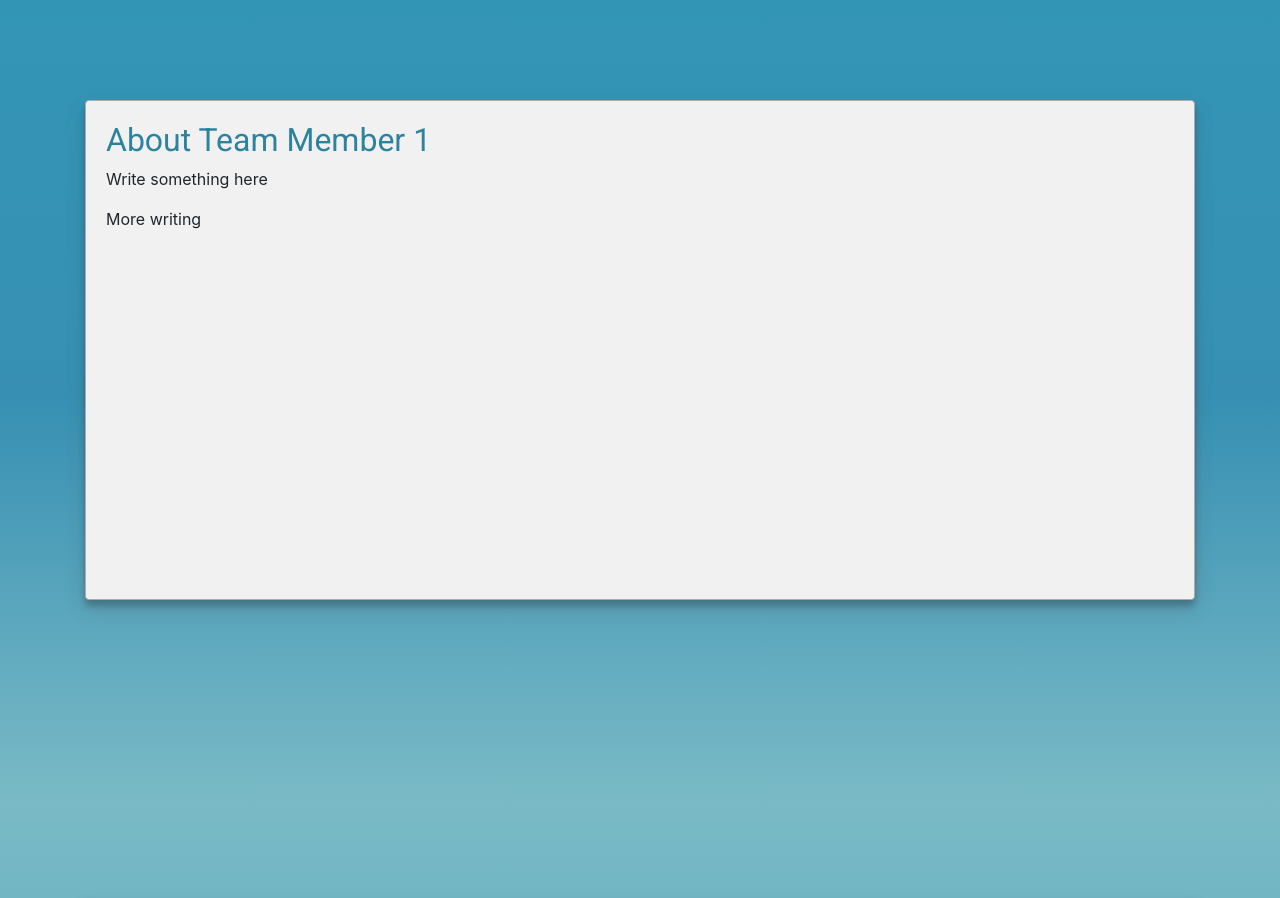
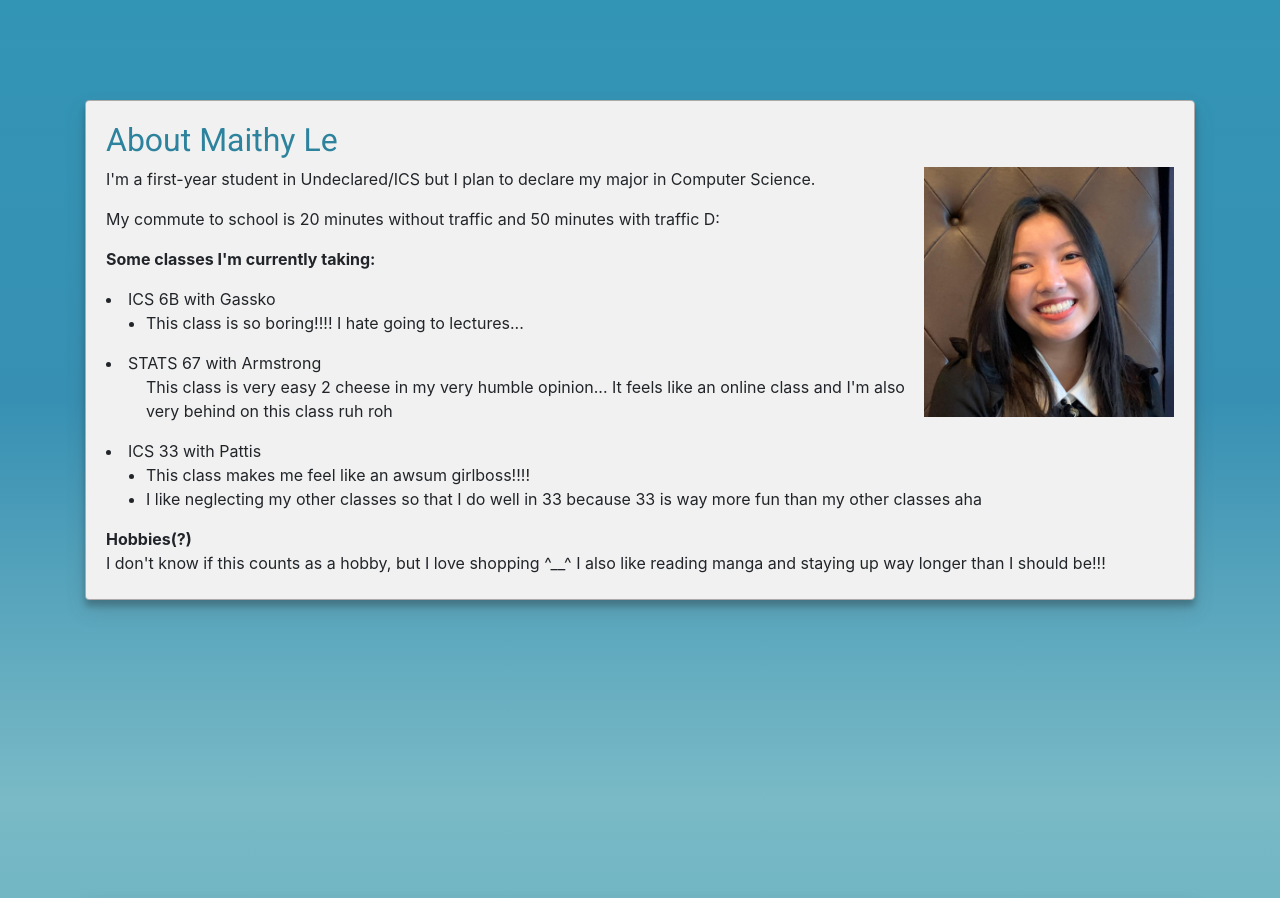
Before and after one commit to quachjennifer/Git-Github-Workshop-Team-5, a plain HTML site: page index.html in a window 1280 px wide. Shown: the part 800-1698 px from the top of the page. Drawn offline with nearby package versions, Linux system fonts and the light colour scheme.

Commit message:
Added About Me

```diff
--- a/index.html
+++ b/index.html
@@ -32,7 +32,7 @@
       <li class="nav-item">
         <!-- Each nav-link class will contain an href to its respective html section-->
         <a class="nav-link" href="#home">Home</a>
-        <a class="nav-link" href="#aboutme">About Member 1</a>
+        <a class="nav-link" href="#aboutme">About Maithy</a>
         <a class="nav-link" href="#aboutme2">About Member 2</a>
         <a class="nav-link" href="#aboutme3">About Member 3</a>
         <a class="nav-link" href="#funfact">Fun Fact</a>
@@ -95,10 +95,33 @@
     <section id="aboutme1" class="main-section section-background">
       <div class="container">
         <div class="page-section">
-          <h2>About Team Member 1</h2>
-          <p>Write something here</p>
+          <h2>About Maithy Le</h2>
+          <img src="me.jpg" alt="Maithy Le" style="float:right;width:250px;height:250px;">
+          <p>
+            I'm a first-year student in Undeclared/ICS but I plan to declare my major in Computer Science.
+          </p>
 
-          <p>More writing
+          <p>
+            My commute to school is 20 minutes without traffic and 50 minutes with traffic D:
+          </p>
+          <p>
+            <b>Some classes I'm currently taking:</b>
+          </p>
+          <li>ICS 6B with Gassko</li>
+          <ul>
+            <li>This class is so boring!!!! I hate going to lectures...</li>
+          </ul>
+          <li>STATS 67 with Armstrong</li>
+            <ul>This class is very easy 2 cheese in my very humble opinion... It feels like an online class and I'm also very behind on this class ruh roh</ul>
+          <li>ICS 33 with Pattis</li>
+            <ul>
+              <li>This class makes me feel like an awsum girlboss!!!!</li>
+              <li>I like neglecting my other classes so that I do well in 33 because 33 is way more fun than my other classes aha</li>
+            </ul>
+          <b>Hobbies(?)</b>
+          <p>
+            I don't know if this counts as a hobby, but I love shopping ^__^
+            I also like reading manga and staying up way longer than I should be!!!
           </p>
         </div>
       </div>
```
Also changed, not shown: me.jpg (added).
